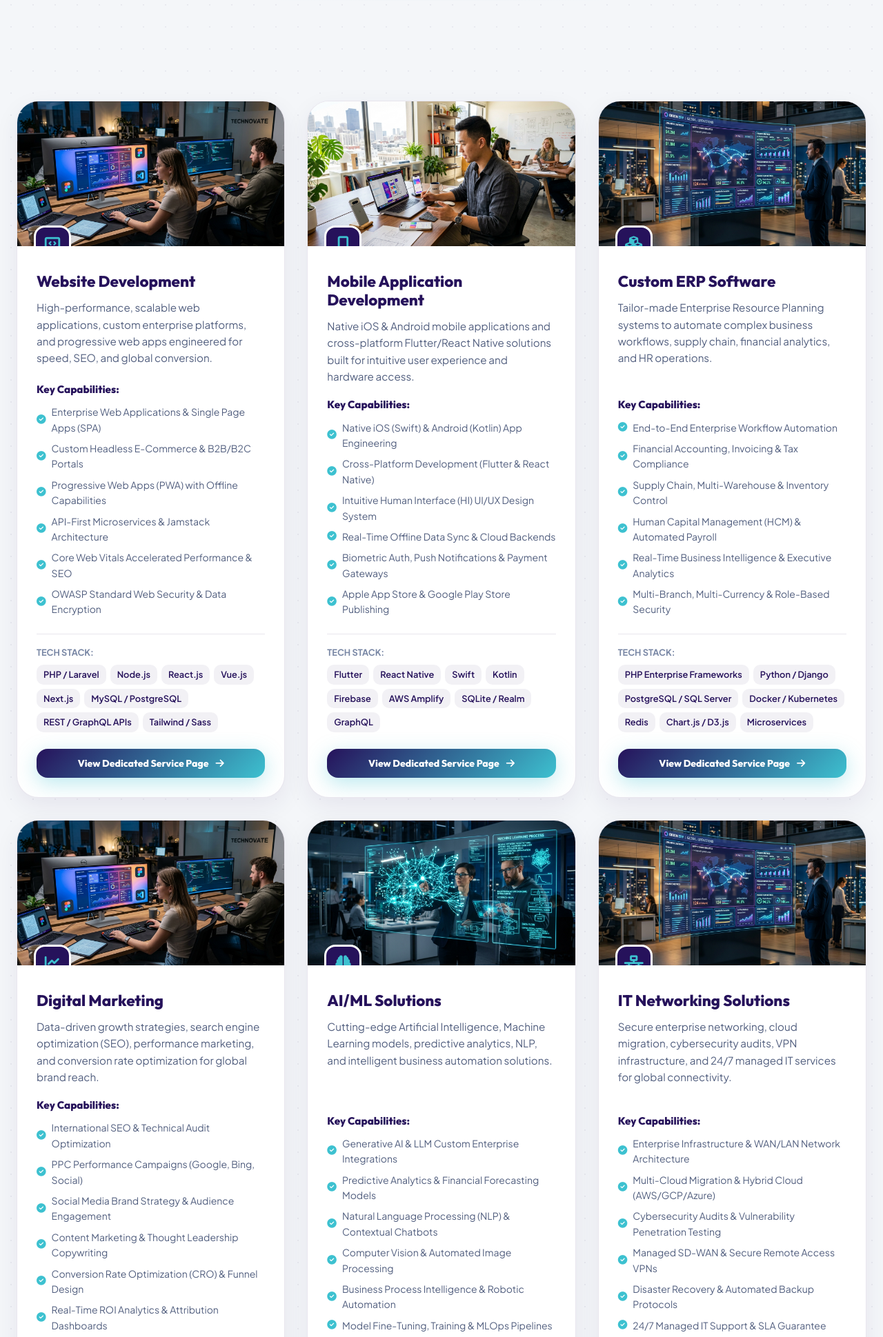
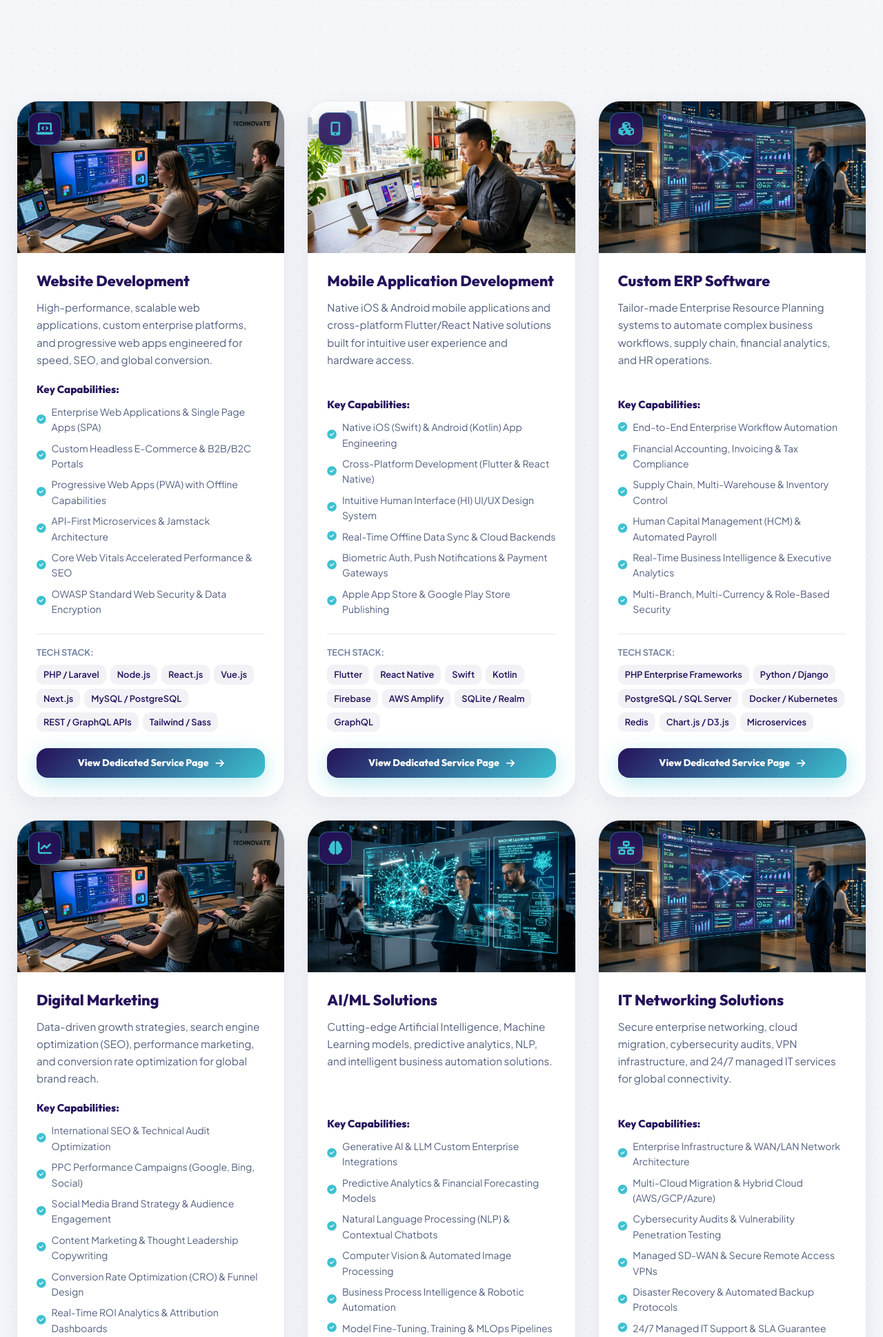
Before and after one commit to Maulik-Dawda/septix-technologies, a PHP site: page /services.php in a window 1280 px wide. Shown: the part 521-2460 px from the top of the page at 69% size. Run offline with PHP 8.4, Linux system fonts and the light colour scheme.

Commit message:
Fix Choicy service cards: Repositioned floating icon to top-left glassmorphic tech badge, balanced card body padding, and upgraded typography

```diff
--- a/assets/css/style.css
+++ b/assets/css/style.css
@@ -747,7 +747,7 @@ h1, h2, h3, h4, h5, h6 {
 }
 
 .service-card-img {
-    height: 210px;
+    height: 220px;
     position: relative;
     overflow: hidden;
 }
@@ -760,50 +760,58 @@ h1, h2, h3, h4, h5, h6 {
 }
 
 .service-card:hover .service-card-img img {
-    transform: scale(1.1);
+    transform: scale(1.08);
 }
 
 .service-icon-floating {
     position: absolute;
-    bottom: -24px;
-    left: 24px;
-    width: 54px;
-    height: 54px;
-    border-radius: var(--radius-md);
-    background: var(--clr-brand-dark);
+    top: 16px;
+    left: 16px;
+    width: 48px;
+    height: 48px;
+    border-radius: 14px;
+    background: rgba(38, 18, 91, 0.88);
+    backdrop-filter: blur(10px);
+    -webkit-backdrop-filter: blur(10px);
     color: var(--clr-brand-light);
     display: flex;
     align-items: center;
     justify-content: center;
-    font-size: 1.4rem;
-    box-shadow: var(--shadow-card-hover);
-    border: 3px solid #ffffff;
+    font-size: 1.25rem;
+    box-shadow: 0 8px 20px rgba(0, 0, 0, 0.25);
+    border: 1px solid rgba(61, 193, 208, 0.45);
     transition: var(--transition);
+    z-index: 2;
 }
 
 .service-card:hover .service-icon-floating {
     background: var(--clr-brand-light);
     color: var(--clr-brand-dark);
-    transform: rotate(6deg) scale(1.08);
+    border-color: var(--clr-brand-dark);
+    transform: rotate(6deg) scale(1.1);
 }
 
 .service-card-body {
-    padding: 38px 28px 28px;
+    padding: 26px 28px 28px;
     display: flex;
     flex-direction: column;
     flex-grow: 1;
+    text-align: left;
 }
 
 .service-title {
-    font-size: 1.4rem;
+    font-size: 1.35rem;
+    font-weight: 800;
     color: var(--clr-brand-dark);
     margin-bottom: 12px;
+    line-height: 1.3;
 }
 
 .service-desc {
     color: var(--clr-text-muted);
     font-size: 0.95rem;
-    margin-bottom: 20px;
+    line-height: 1.65;
+    margin-bottom: 22px;
     flex-grow: 1;
 }
 
@@ -815,10 +823,15 @@ h1, h2, h3, h4, h5, h6 {
     font-weight: 800;
     font-size: 0.95rem;
     transition: var(--transition);
+    width: fit-content;
 }
 
 .service-link i {
     transition: var(--transition);
+    color: var(--clr-brand-light);
+}
+
+.service-link:hover {
     color: var(--clr-brand-light);
 }
 
```
